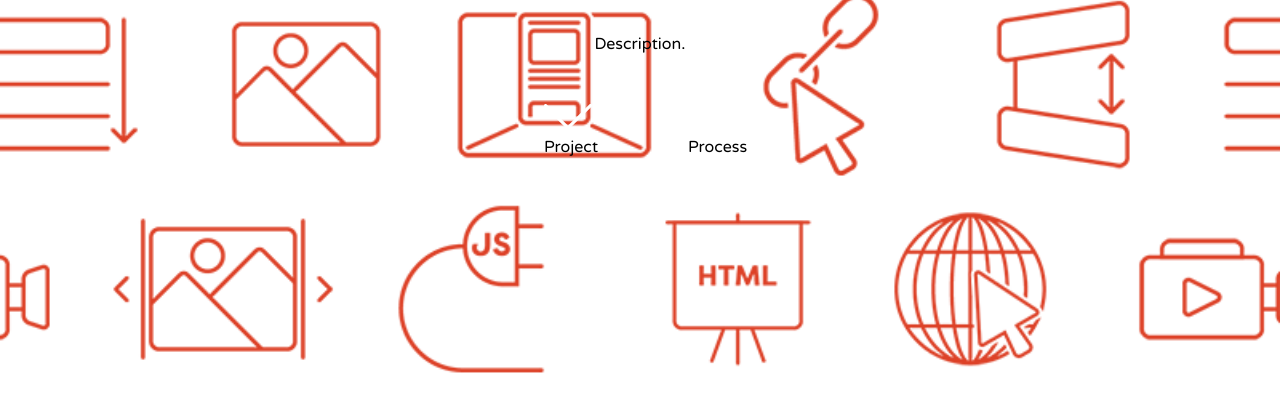
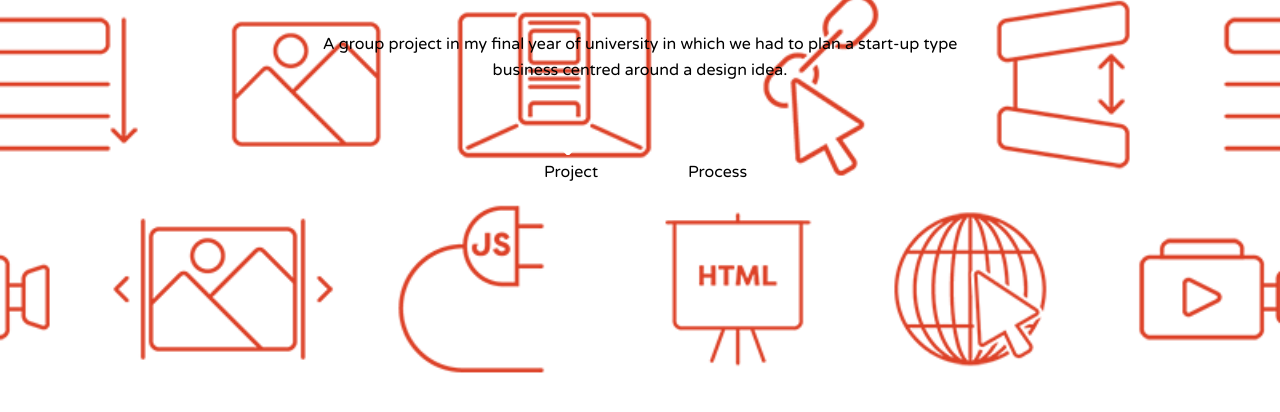
Before and after one commit to jcollicoat/jcollicoat.github.io, a plain HTML site: page projects/cobra.html in a window 1280 px wide. Shown: the part 236-648 px from the top of the page. Drawn offline with nearby package versions, Linux system fonts and the light colour scheme; files whose address does not match are found by name.

Commit message:
Cobra thumbnail + description

```diff
--- a/projects/cobra.html
+++ b/projects/cobra.html
@@ -38,7 +38,7 @@
         <div class="flex-container project-title" id="cobra-title">
             <div class="title-text">
                 <h1>Cobra</h1>
-                <p>Description.</p>
+                <p>A group project in my final year of university in which we had to plan a start-up type business centred around a design idea.</p>
                 <div class="flex-container scroll-buttons">
                     <a class="flex-item scroll-button" id="scroll-project">
                         <svg class="scroll-icon" xmlns="http://www.w3.org/2000/svg" viewBox="0 0 151.42 80.71">
```
Also changed, not shown: index.html (+0 -2 lines).
